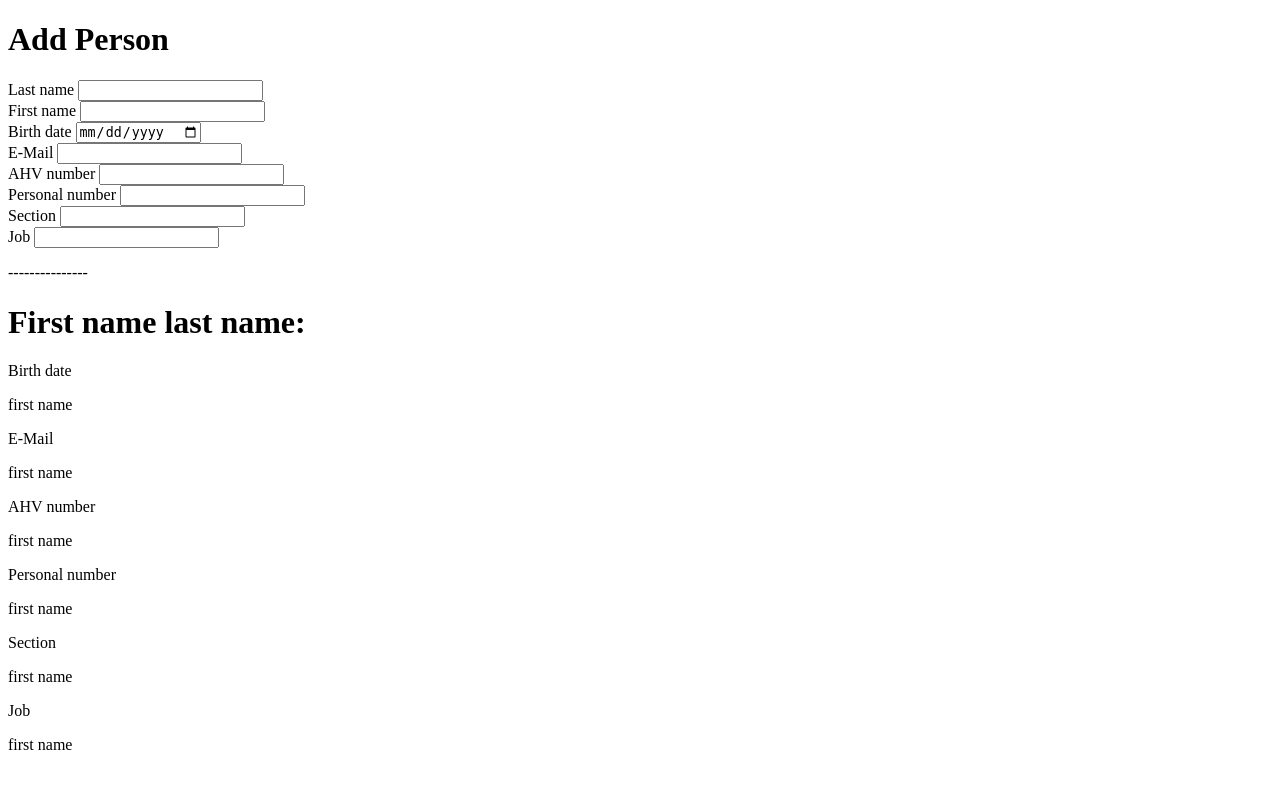
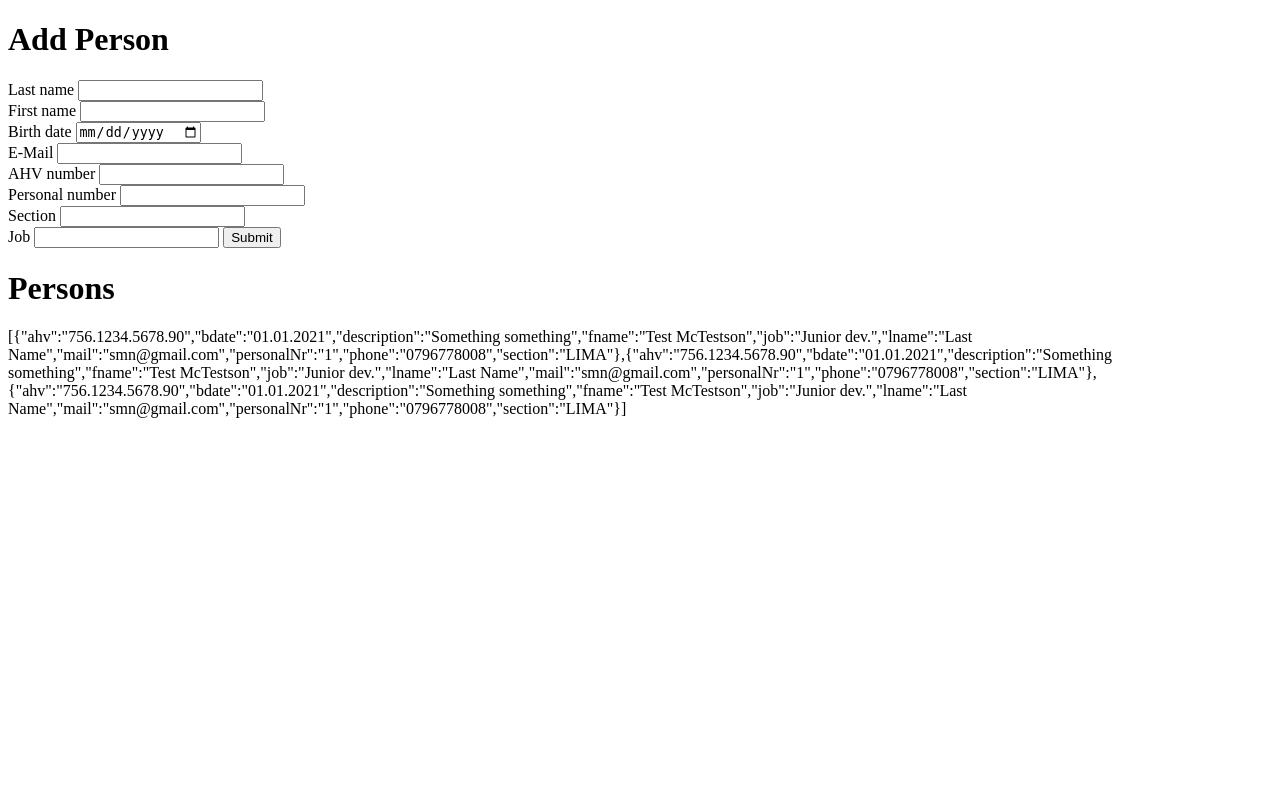
Before and after one commit to BenjaminJacober/TBZM151, a Flask app: page / in a window 1280 px wide. Run offline with Flask 2, Linux system fonts and the light colour scheme.

Commit message:
M151 - finished frontend

```diff
--- a/main.py
+++ b/main.py
@@ -1,11 +1,34 @@
+import json
+
 import flask
 from flask import Flask
 
 app = Flask(__name__)
 
-@app.route("/")
-def page():
-    return flask.render_template("home.html")
+@app.route("/", methods=['GET', 'POST'])
+def homePage():
+    if(flask.request.method == 'GET'):
+        return flask.render_template("home.html")
+    if (flask.request.method == 'POST'):
+        fname = flask.request.form.get('firstname')
+        lname = flask.request.form.get('lastname')
+        bdate = flask.request.form.get('birthdate')
+        mail = flask.request.form.get('email')
+        ahv = flask.request.form.get('ahv')
+        pnumber = flask.request.form.get('pnumber')
+        section = flask.request.form.get('section')
+        job = flask.request.form.get('job')
+        return
+
+@app.route("/getPersons", methods=['GET'])
+def persons():
+    if (flask.request.method == 'GET'):
+        file = open("test_data/persons.json")
+        data = json.load(file)
+        file.close()
+        return flask.jsonify(data)
+
+
 
 if __name__ == '__main__':
     app.run()
--- a/templates/addPersonForm.html
+++ b/templates/addPersonForm.html
@@ -4,7 +4,7 @@
     <meta charset="UTF-8">
 </head>
 <body>
-    <form>
+    <form action="" method="post">
         <h1>Add Person</h1>
         <label>Last name</label>
         <input type="text" id="lastname" name="lastname">
@@ -29,6 +29,7 @@
         <br>
         <label>Job</label>
         <input type="text" id="job" name="job">
+        <input type="submit" value="Submit">
     </form>
 </body>
 </html>
--- a/templates/home.html
+++ b/templates/home.html
@@ -3,10 +3,22 @@
 <head>
     <meta charset="UTF-8">
     <title>Home</title>
+    <script>
+    async function getPersons() {
+        let response = await fetch("/getPersons")
+        if (response.ok) {
+            let json = await response.json()
+            console.log(json)
+            document.getElementById("persons").innerText = JSON.stringify(json)
+        } else {
+            alert("HTTP-Error: " + response.status);
+        }
+    }
+</script>
 </head>
-<body>
+<body onload="getPersons()">
     {% include 'addPersonForm.html' %}
-    <p>---------------</p>
-    {% include 'person.html' %}
+    <h1>Persons</h1>
+    <p id="persons">Loading persons</p>
 </body>
 </html>
--- a/templates/person.html
+++ /dev/null
@@ -1,23 +0,0 @@
-<!DOCTYPE html>
-<html lang="en">
-<head>
-    <meta charset="UTF-8">
-</head>
-<body>
-    <div>
-        <h1>First name last name:</h1>
-        <label>Birth date</label>
-        <p>first name</p>
-        <label>E-Mail</label>
-        <p>first name</p>
-        <label>AHV number</label>
-        <p>first name</p>
-        <label>Personal number</label>
-        <p>first name</p>
-        <label>Section</label>
-        <p>first name</p>
-        <label>Job</label>
-        <p>first name</p>
-    </div>
-</body>
-</html>
--- /dev/null
+++ b/test_data/persons.json
@@ -0,0 +1,38 @@
+[
+  {
+  "fname": "Test McTestson",
+  "lname": "Last Name",
+  "bdate": "01.01.2021",
+  "mail": "smn@gmail.com",
+  "ahv": "756.1234.5678.90",
+  "personalNr": "1",
+  "phone": "0796778008",
+  "section": "LIMA",
+  "job": "Junior dev.",
+  "description": "Something something"
+  },
+  {
+  "fname": "Test McTestson",
+  "lname": "Last Name",
+  "bdate": "01.01.2021",
+  "mail": "smn@gmail.com",
+  "ahv": "756.1234.5678.90",
+  "personalNr": "1",
+  "phone": "0796778008",
+  "section": "LIMA",
+  "job": "Junior dev.",
+  "description": "Something something"
+  },
+  {
+  "fname": "Test McTestson",
+  "lname": "Last Name",
+  "bdate": "01.01.2021",
+  "mail": "smn@gmail.com",
+  "ahv": "756.1234.5678.90",
+  "personalNr": "1",
+  "phone": "0796778008",
+  "section": "LIMA",
+  "job": "Junior dev.",
+  "description": "Something something"
+    }
+]
```
Also changed, not shown: persondataRest.py (deleted, +0 -10 lines).
